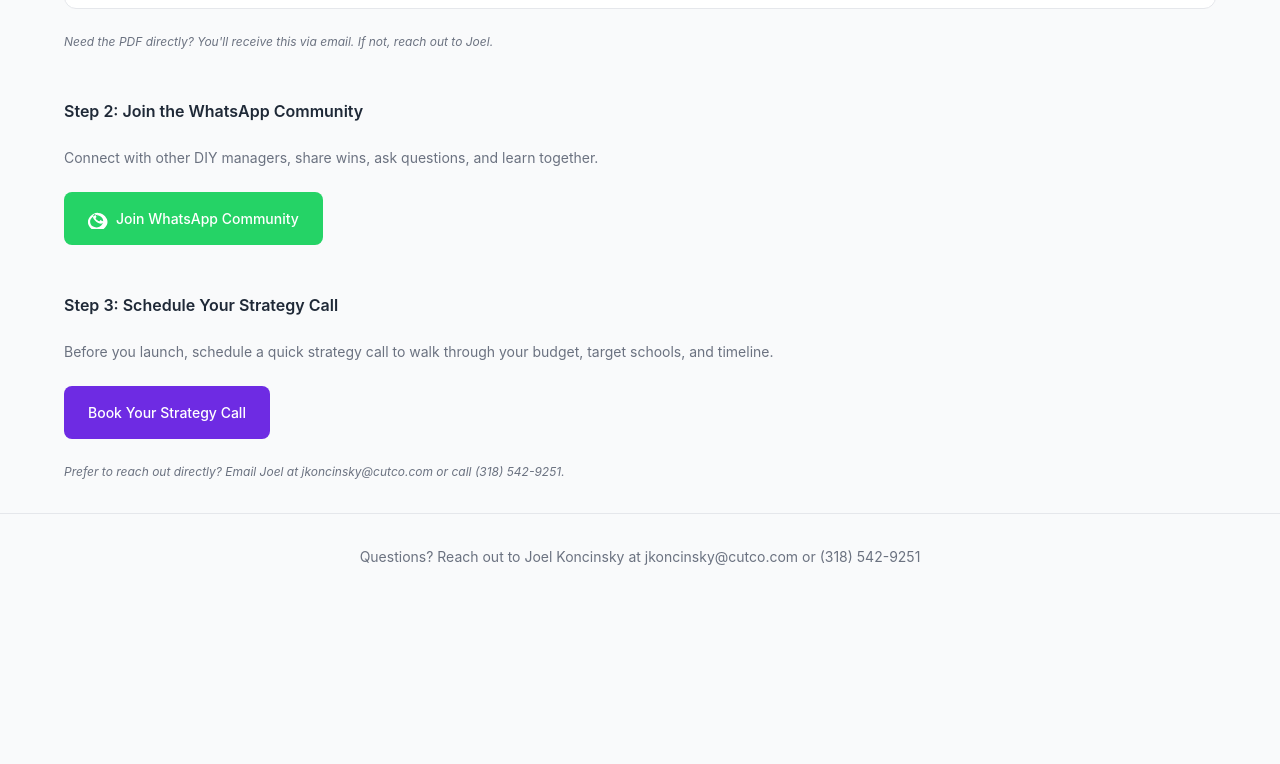
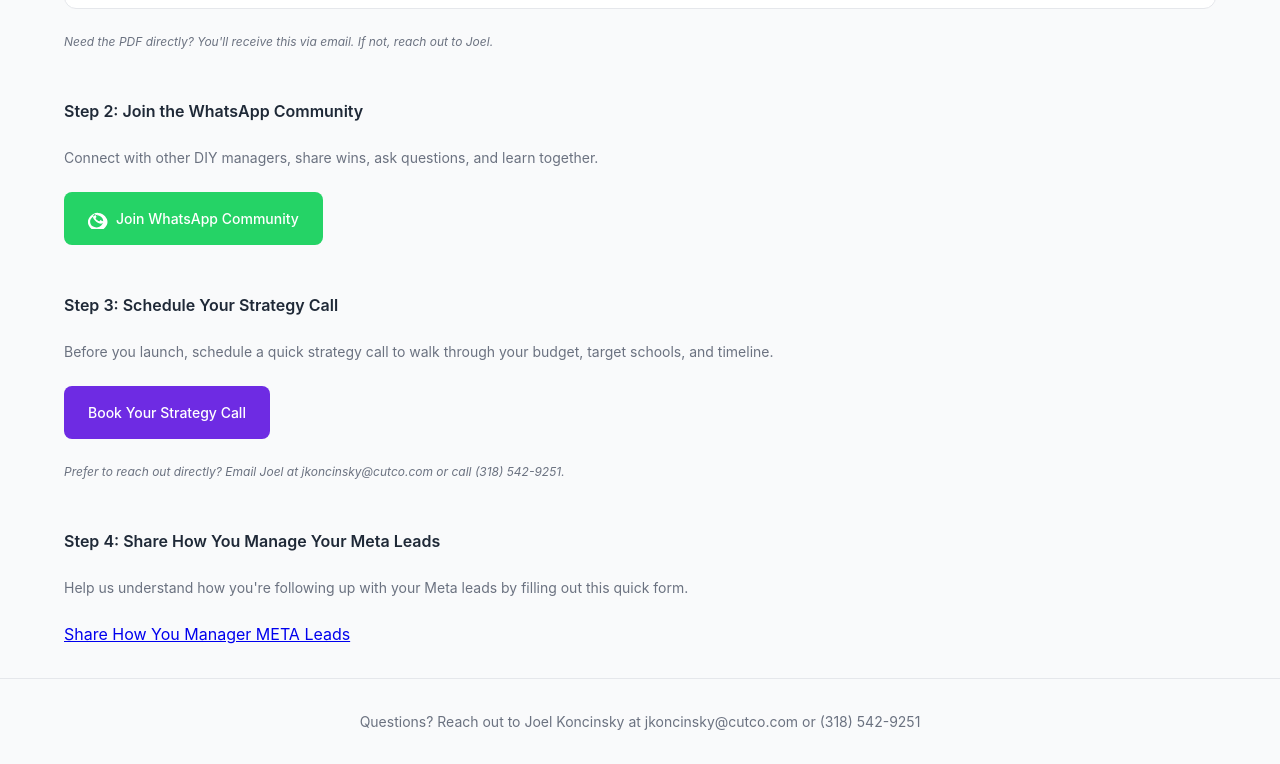
Before and after one commit to vmcdigital/vmc-meta-diy-dashboard, a Next.js app: page / in a window 1280 px wide. Shown: the part 1777-2541 px from the top of the page. Before the commit the page ends 2376 px from the top, so only its background shows below. Built offline with nearby package versions, Linux system fonts and the light colour scheme; grey boxes are pictures that could not be loaded.

Commit message:
Add Step 4 to Getting Started: Meta leads survey link

```diff
--- a/components/GettingStarted.tsx
+++ b/components/GettingStarted.tsx
@@ -75,6 +75,18 @@
         </a>
         <p className="pdf-note">Prefer to reach out directly? Email Joel at jkoncinsky@cutco.com or call (318) 542-9251.</p>
       </div>
+
+      <div className="step-item">
+        <h3 className="step-title">Step 4: Share How You Manage Your Meta Leads</h3>
+          <p className="step-description">Help us understand how you're following up with your Meta leads by filling out this quick form.</p>
+          <a
+          href="https://docs.google.com/forms/d/e/1FAIpQLSeZO-pjB2_3IisTKUIHqQnpL6wBypB6bGFIly_aEs_3pskijQ/viewform?usp=sharing&ouid=104379857482353660407"
+          target="_blank"
+          rel="noopener noreferrer"
+          className="form-button"
+        >
+            Share How You Manager META Leads</a>
+        </div>
     </div>
   );
 }
```
